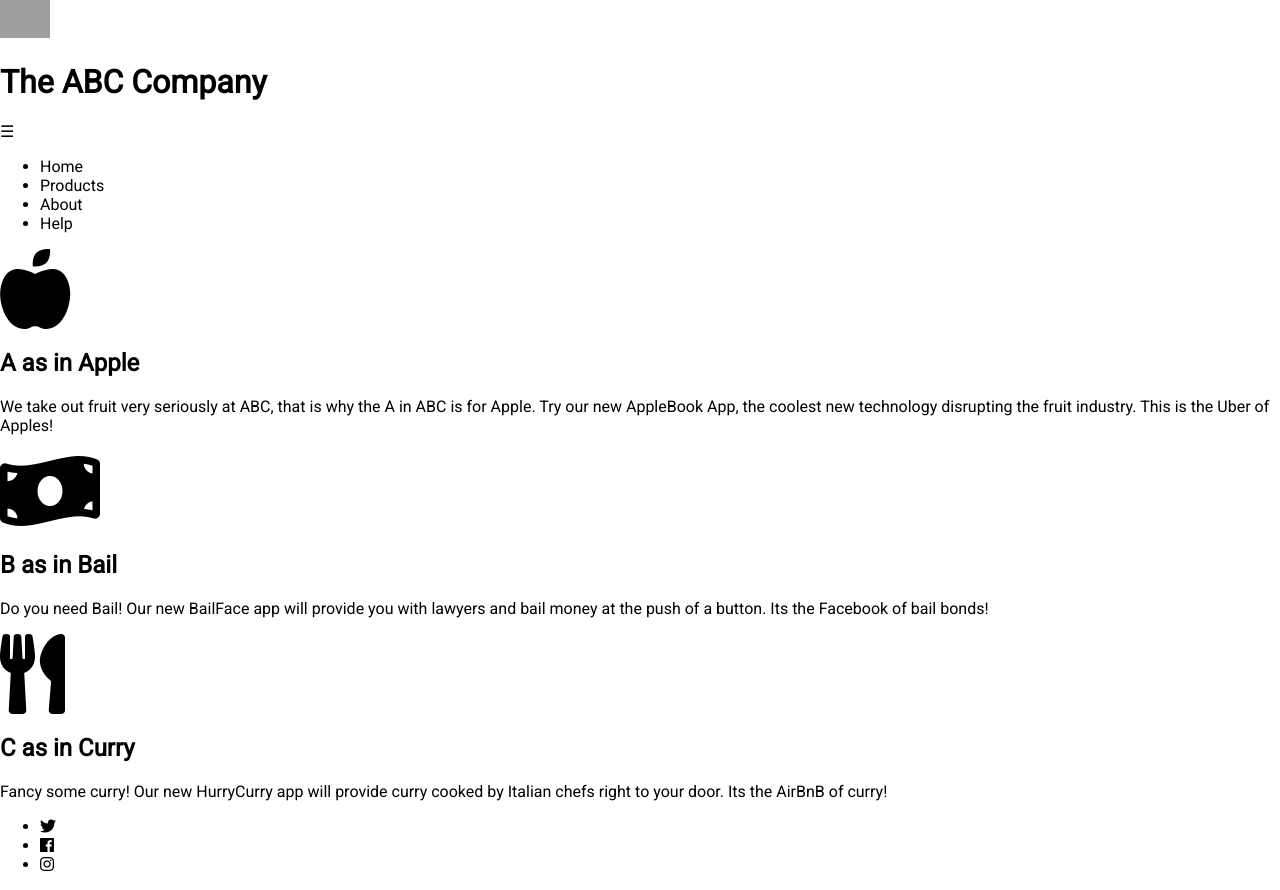
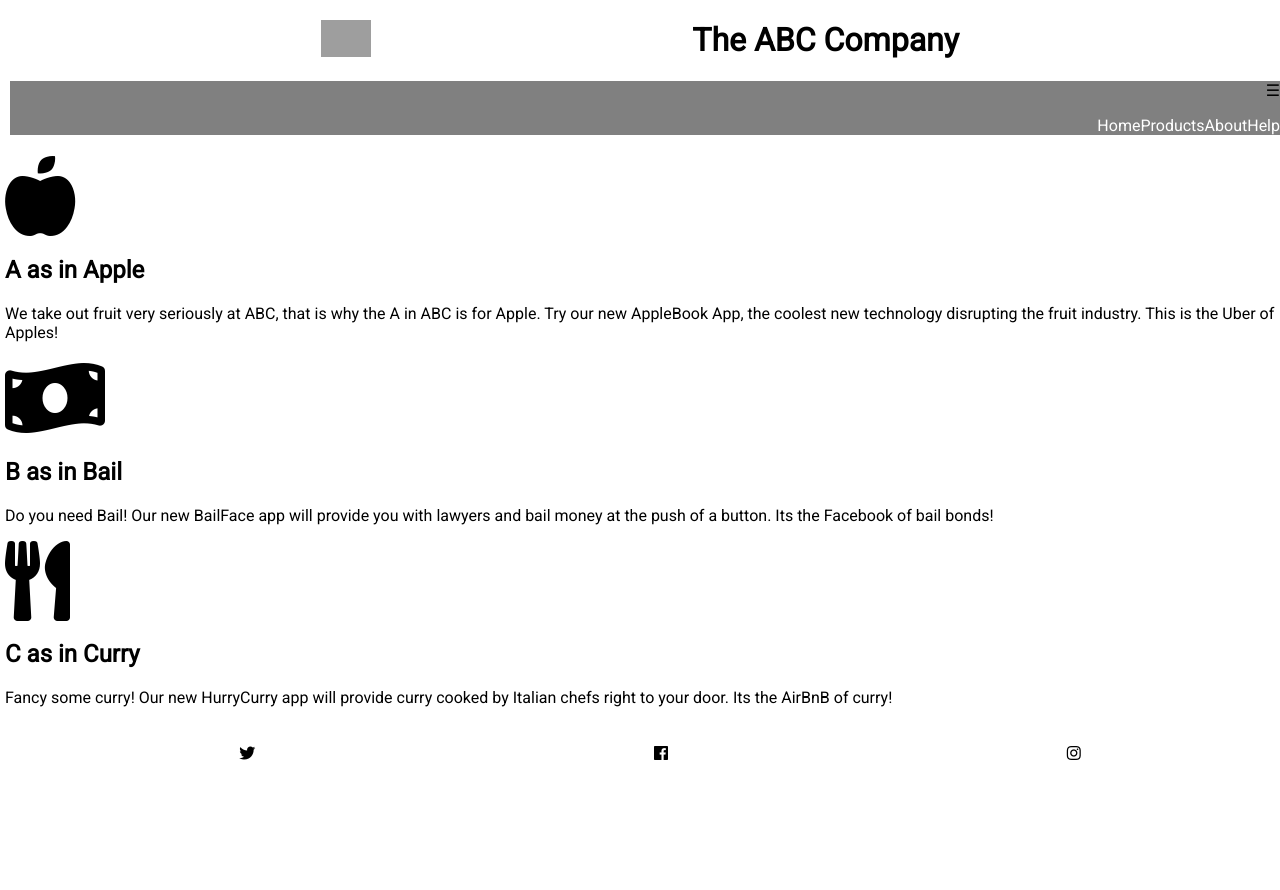
Before and after one commit to FCancinoS/ABCcompany, a plain HTML site: page index.html in a window 1280 px wide. After the commit the page ends 800 px from the top, so only its background shows below. Drawn offline with Linux system fonts and the light colour scheme; grey boxes are pictures that could not be loaded.

Commit message:
version 0.5

```diff
--- a/css/index.css
+++ b/css/index.css
@@ -1,13 +1,89 @@
 * {
   box-sizing: border-box;
-}
+ }
 
-body {
+ body {
   font-family: "Roboto", sans-serif;
   margin: 0;
   padding: 0;
-}
+ }
 
-.logo > img {
+ .logo > img {
   width: 50px;
-}
+ }
+
+ header {
+
+ display:flex;
+ flex-direction: column;
+ align-items:center;
+ justify-content:space-evenly;
+ }
+
+ nav{
+ background-color:gray;
+ text-align:left;
+ margin-left: 10px;
+
+ }
+
+ ul {
+  list-style:none;
+ }
+
+ .hamburger {
+ display:flex;
+ justify-content:flex-end;
+
+ }
+
+ main {
+ display: flex;
+ flex-direction: column;
+ padding: 5px;
+
+ }
+
+ .menu {
+ display:none;
+
+ }
+
+ .social {
+
+  display:flex;
+  flex-direction:row;
+ justify-content:space-around;
+ }
+
+ @media (min-width: 768px) and (max-width: 1020px){
+
+ header{
+ display:flex;
+ flex-direction:row;
+ justify-content:space-evenly;
+ align-items:center;
+
+ }
+
+ }
+
+ @media(min-width: 1025px){
+
+ header{
+ display:flex;
+ flex-direction:row;
+ justify-content:space-evenly;
+ align-items:center;
+
+ }
+
+ .menu {
+ display:flex;
+ flex-direction: row;
+ color: white;
+ justify-content: flex-end;
+
+ }
+
+ }
```
